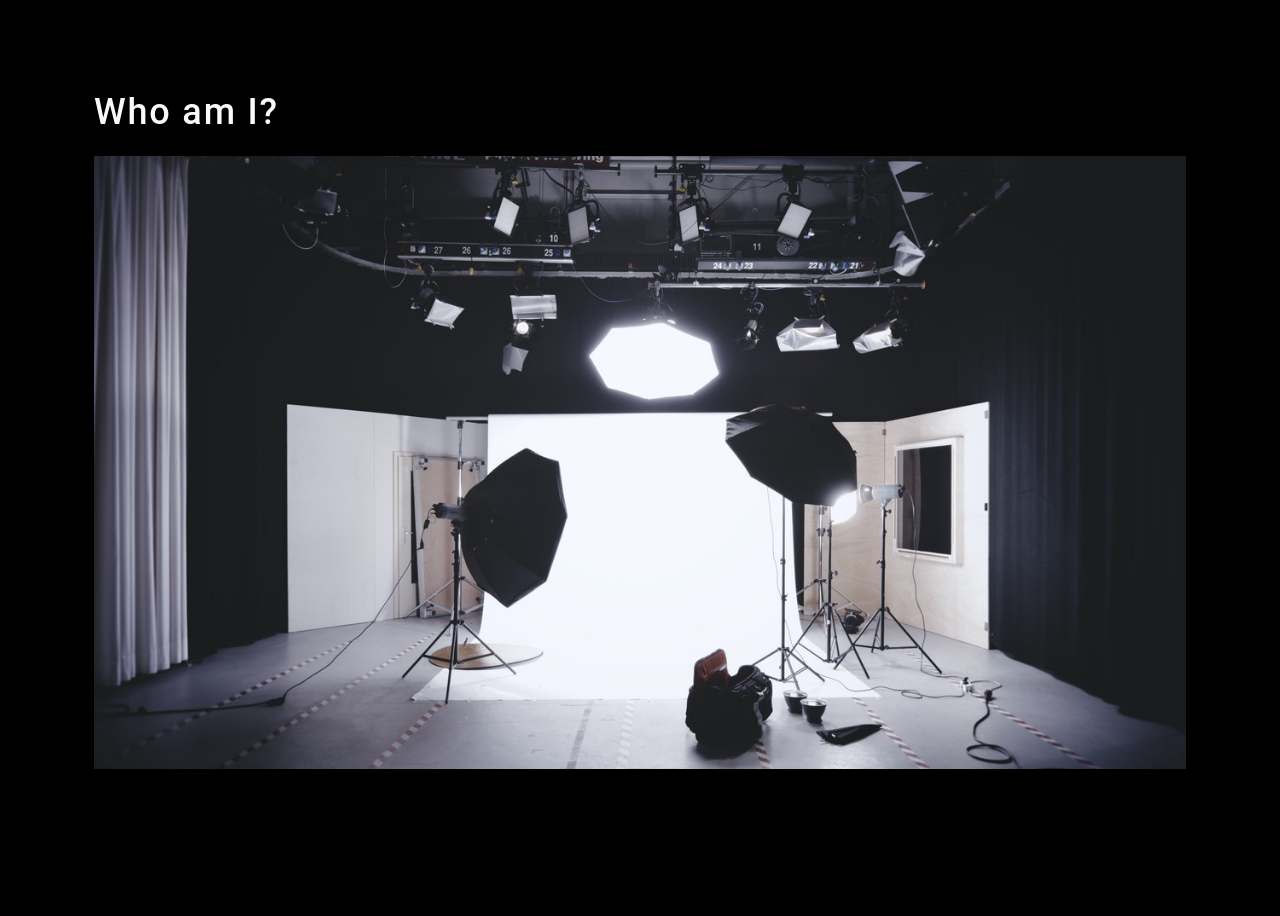
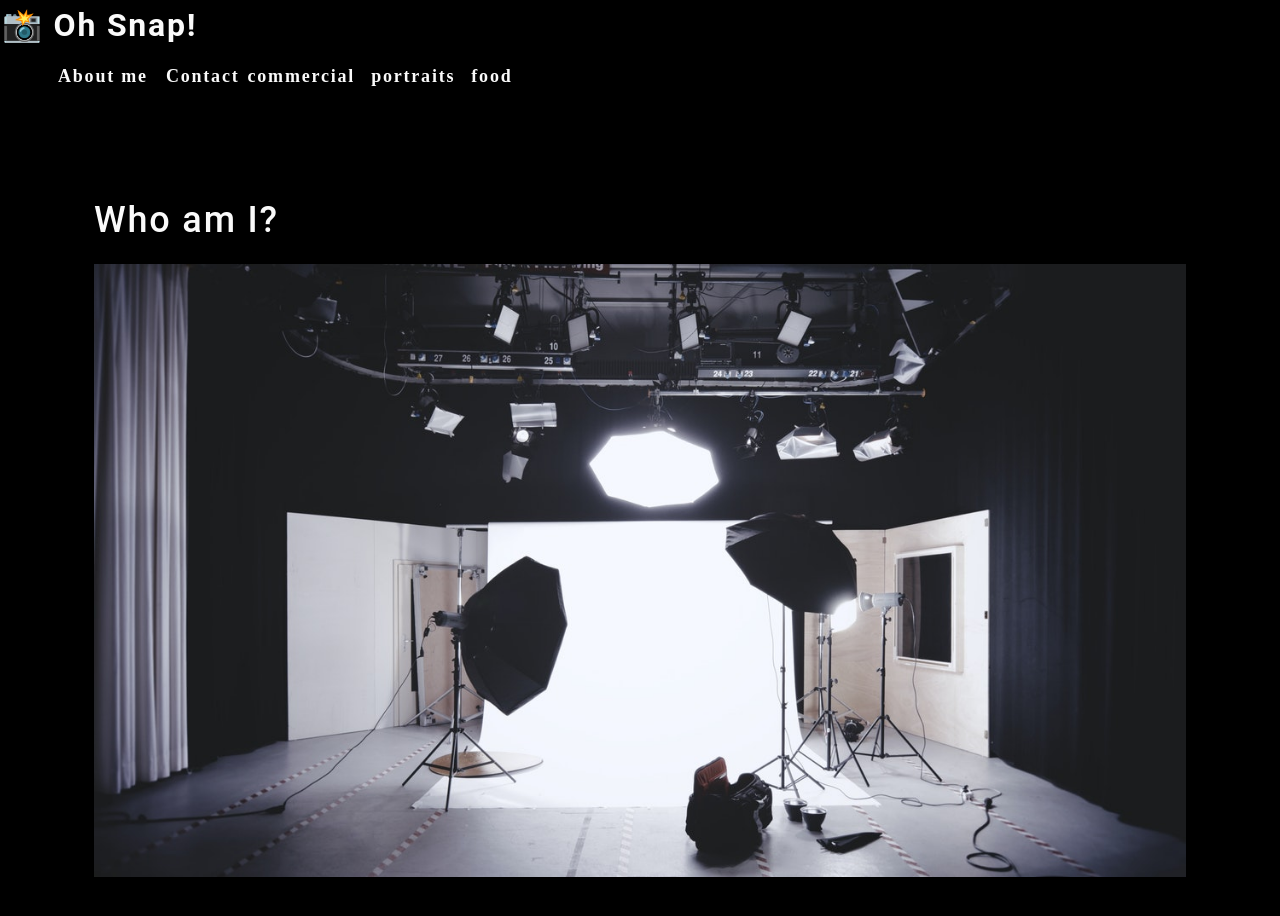
Before and after one commit to durganp1/photo-port, a React (Create React App) app: page / in a window 1280 px wide. Shown: the top 916 px of the page. Before the commit the page ends 883 px from the top, so only its background shows below. Built offline with nearby package versions, Linux system fonts and the light colour scheme.

Commit message:
add nav bar

```diff
--- a/src/App.js
+++ b/src/App.js
@@ -2,12 +2,14 @@
 
 import React from 'react';
 import About from './components/About';
+import Nav from './components/Nav';
 
 
 function App() {
 
   return (
     <div>
+      <Nav></Nav>
       <main>
         <About></About>
       </main>
--- /dev/null
+++ b/src/components/Nav/index.js
@@ -0,0 +1,54 @@
+
+
+import React from 'react';
+
+function Nav() {
+    const categories = [
+        {
+            name: 'commercial',
+            description:
+                'Photos of grocery stores, food trucks, and other commercial projects',
+        },
+        {
+            name: 'portraits',
+            description: 'Portraits of people in my life'
+        },
+        {
+            name: 'food',
+            description: 'Fields, farmhouses, waterfalls, and the beauty of nature'
+        },
+    ];
+
+    function categorySelected(name) {
+        console.log(`${name} clicked`)
+    }
+
+    return (
+        <header>
+            <h2>
+                <a href = '/'>
+                    <span role = 'img' aria-label = 'camera'> 📸</span> Oh Snap!
+                </a>
+            </h2>
+            <nav>
+                <ul className = 'flex-row'>
+                    <li className = 'mx-2'>
+                        <a href = '#about'>
+                            About me
+                        </a>
+                    </li>
+                    <li>
+                        <span>Contact  </span>
+                    </li>
+                        {categories.map((category) => (
+                            <li className = 'mx-1' key = {category.name}>
+                                <span onClick = {() => categorySelected(category.name)}> {category.name} </span>
+                            </li>
+                        ))}
+                </ul>
+            </nav>
+        </header>
+    );
+}
+
+export default Nav;
```
